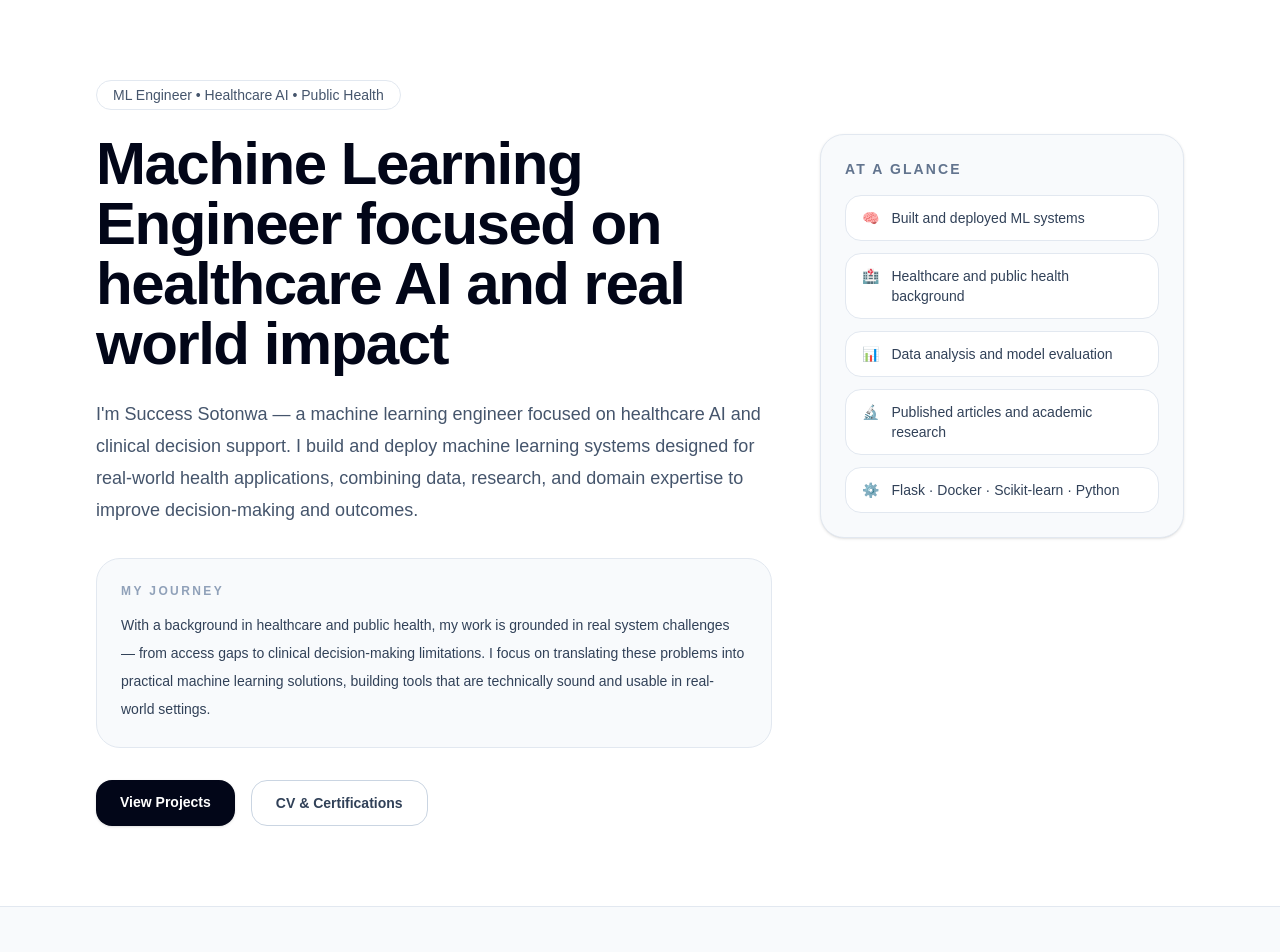
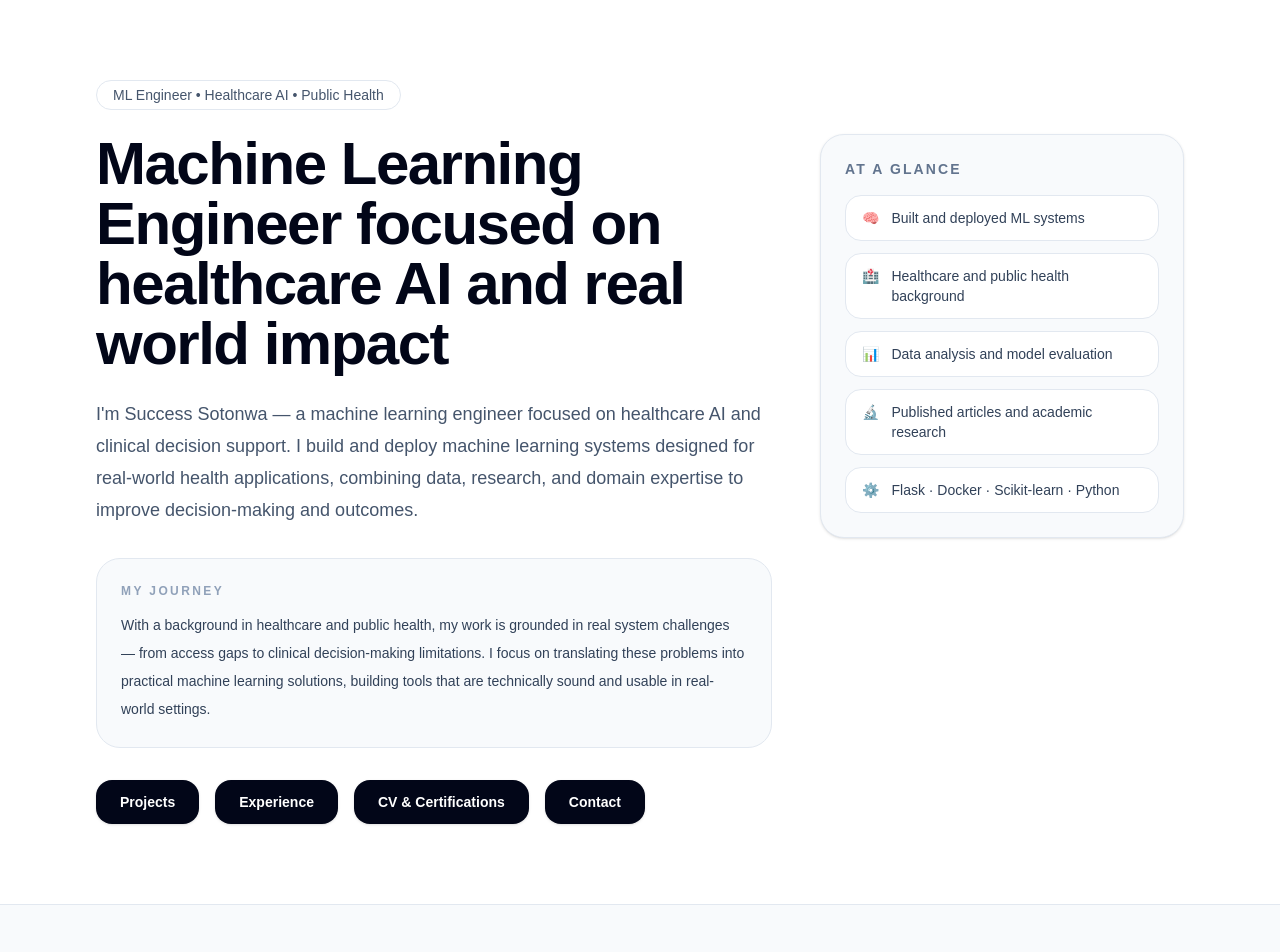
Before and after one commit to success222/portfolio, a Next.js app: page / in a window 1280 px wide. Shown: the top 952 px of the page. Built offline with nearby package versions, Linux system fonts and the light colour scheme.

Commit message:
updated page.tsx

```diff
--- a/app/page.tsx
+++ b/app/page.tsx
@@ -238,19 +238,25 @@ export default function PortfolioWebsite() {
                   href="#projects"
                   className="rounded-2xl bg-slate-950 px-6 py-3 text-sm font-semibold text-white shadow-sm transition hover:scale-[1.02]"
                 >
-                  View Projects
+                  Projects
                 </a>
-                {/* <a
-                  href="#systems"
-                  className="rounded-2xl border border-slate-300 bg-white px-6 py-3 text-sm font-semibold text-slate-700 transition hover:bg-slate-100"
+                <a
+                  href="#experience"
+                  className="rounded-2xl bg-slate-950 px-6 py-3 text-sm font-semibold text-white shadow-sm transition hover:scale-[1.02]"
                 >
-                  ML Systems
-                </a> */}
+                  Experience
+                </a>
                 <a
                   href="#cv"
-                  className="rounded-2xl border border-slate-300 bg-white px-6 py-3 text-sm font-semibold text-slate-700 transition hover:bg-slate-100"
+                  className="rounded-2xl bg-slate-950 px-6 py-3 text-sm font-semibold text-white shadow-sm transition hover:scale-[1.02]"
                 >
                   CV & Certifications
+                </a>
+                <a
+                  href="#contact"
+                  className="rounded-2xl bg-slate-950 px-6 py-3 text-sm font-semibold text-white shadow-sm transition hover:scale-[1.02]"
+                >
+                  Contact
                 </a>
               </div>
             </div>
@@ -372,7 +378,7 @@ export default function PortfolioWebsite() {
       </section>
 
       {/* ── Applied Data & Research ── */}
-      <section className="border-y border-slate-200 bg-white">
+      <section id="experience" className="border-y border-slate-200 bg-white">
         <div className="mx-auto max-w-6xl px-6 py-20 lg:px-8">
           <div className="max-w-3xl">
             <p className="text-sm font-semibold uppercase tracking-[0.2em] text-slate-500">
@@ -585,7 +591,7 @@ export default function PortfolioWebsite() {
       </section>
 
       {/* ── Contact ── */}
-      <section className="border-t border-slate-200 bg-slate-950 text-white">
+      <section id="contact" className="border-t border-slate-200 bg-slate-950 text-white">
         <div className="mx-auto max-w-6xl px-6 py-16 lg:px-8">
           <div className="grid gap-8 lg:grid-cols-[1.2fr_0.8fr] lg:items-center">
             <div>
```
